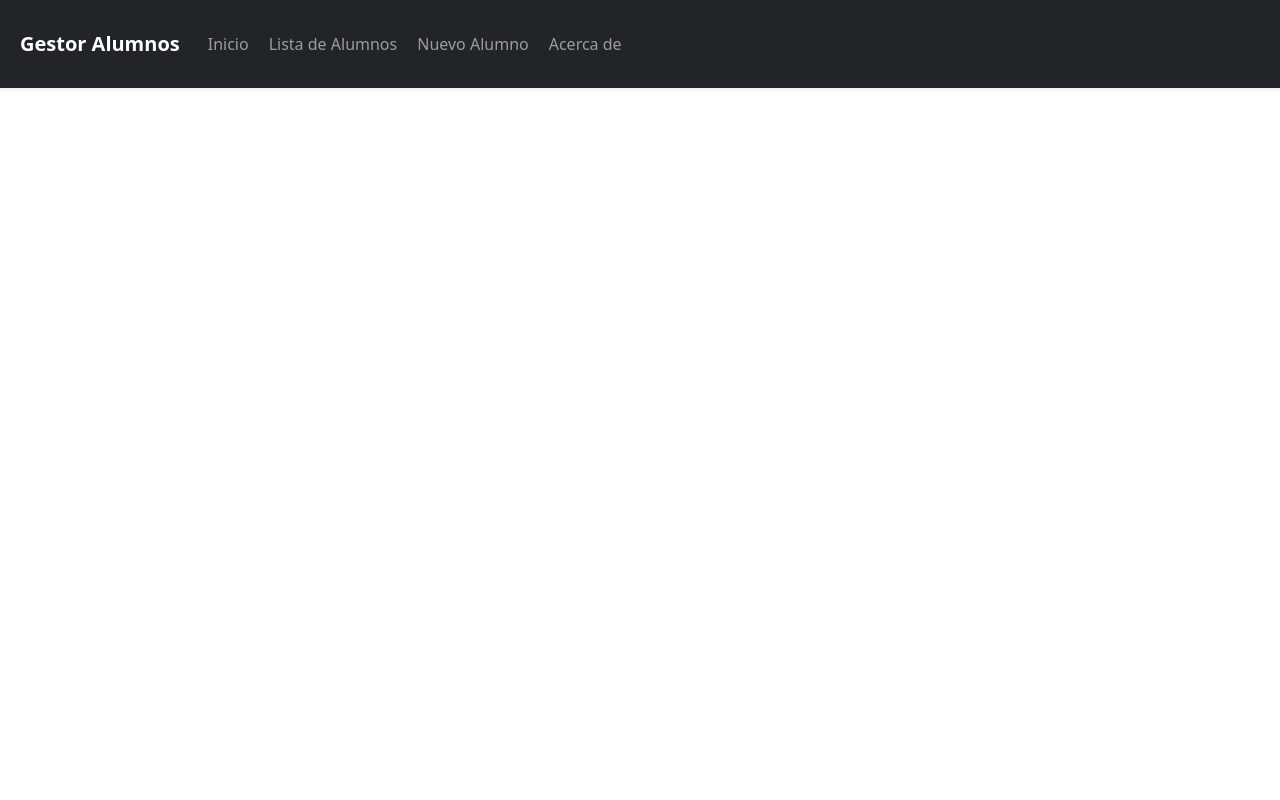
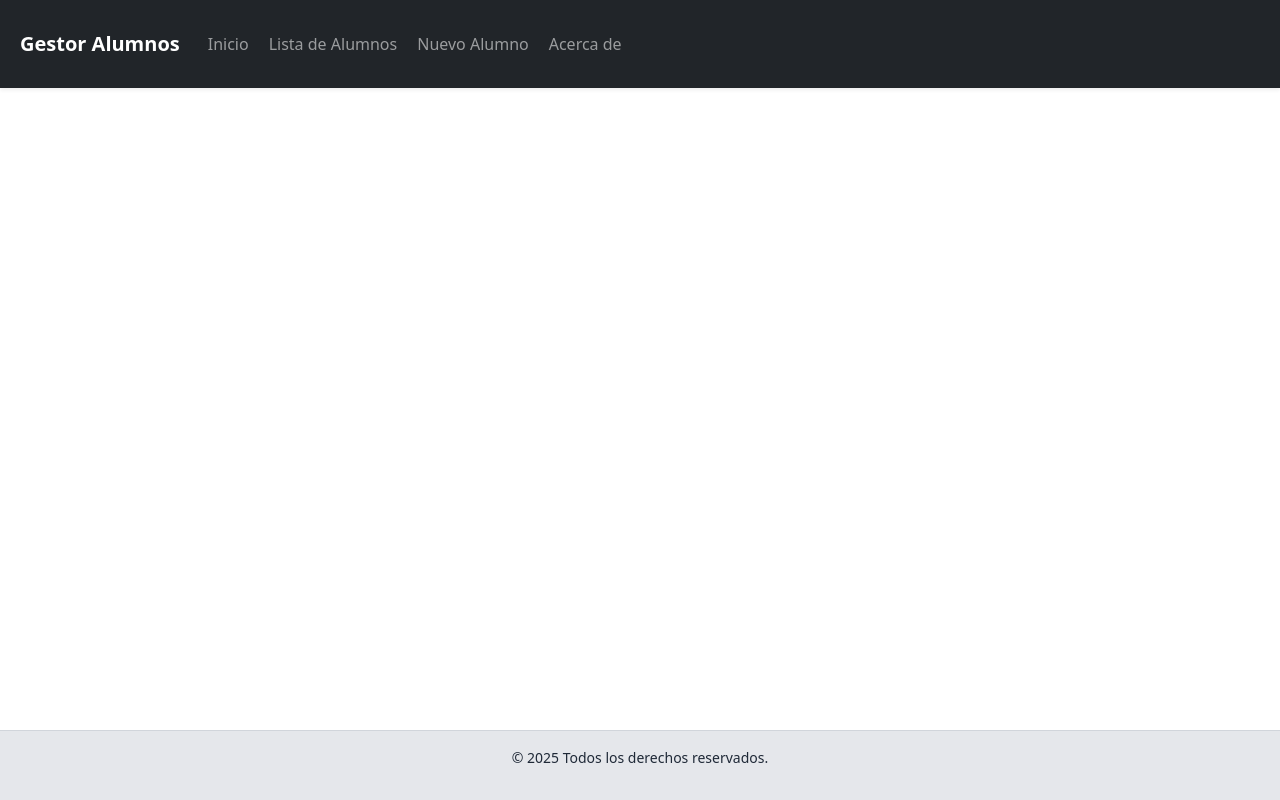
Before and after one commit to Goddzy/pv_tp5_grupo04, a React (Vite) app: page / in a window 1280 px wide. Built offline with nearby package versions, Linux system fonts and the light colour scheme.

Commit message:
footer terminado por Renato Trevisiol Montiel

```diff
--- a/src/components/common/Footer.jsx
+++ b/src/components/common/Footer.jsx
@@ -2,9 +2,9 @@
 
 const Footer = () => {
   return (
-    <div>
-
-    </div>
+     <footer className="fixed-footer">
+      <p>© {new Date().getFullYear()} Todos los derechos reservados.</p>
+    </footer>
   );
 };
 
--- a/src/main.jsx
+++ b/src/main.jsx
@@ -2,6 +2,7 @@ import { StrictMode } from 'react'
 import { createRoot } from 'react-dom/client'
 import App from './App'
 import '../node_modules/bootstrap/dist/css/bootstrap.min.css'
+import './styles/styles.css'
 
 
 createRoot(document.getElementById('root')).render(
--- /dev/null
+++ b/src/styles/styles.css
@@ -0,0 +1,13 @@
+.fixed-footer {
+  position: fixed;
+  bottom: 0;
+  left: 0;
+  width: 100%;
+  background-color: #e5e7eb; /* gris claro */
+  color: #1f2937;            /* gris oscuro */
+  text-align: center;
+  padding: 16px;
+  font-size: 14px;
+  border-top: 1px solid #d1d5db;
+  z-index: 100; /* Para que quede encima del contenido si hace falta */
+}
```
